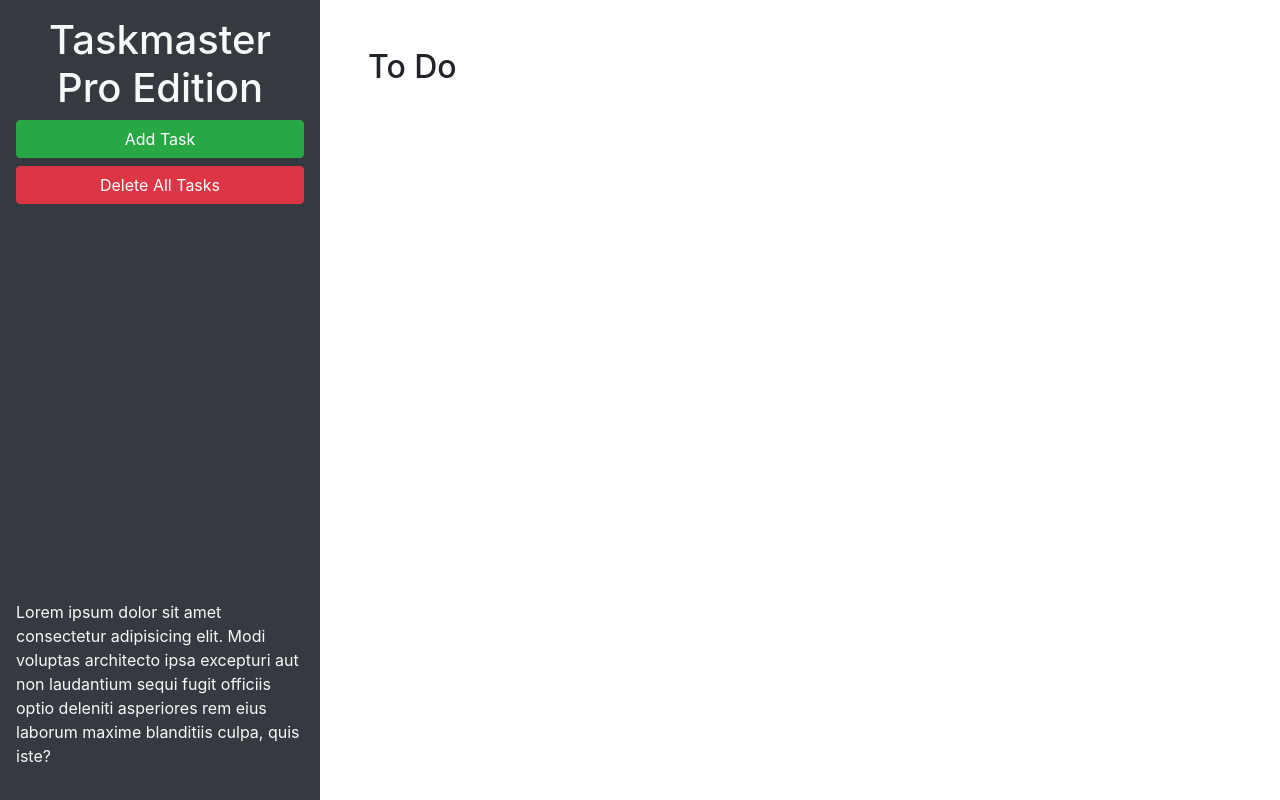
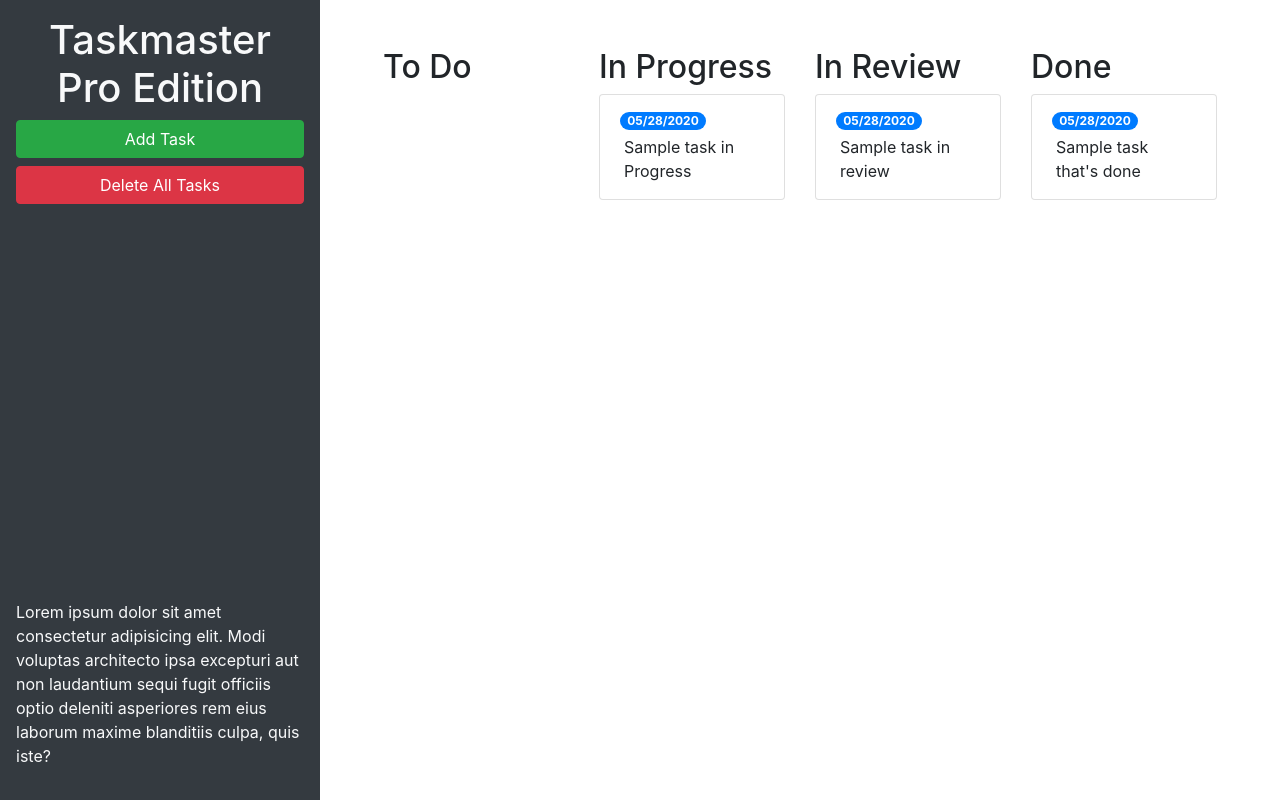
Before and after one commit to jendevane/taskmaster-pro, a plain HTML site: page index.html in a window 1280 px wide. Drawn offline with nearby package versions, Linux system fonts and the light colour scheme.

Commit message:
added col

```diff
--- a/index.html
+++ b/index.html
@@ -1,44 +1,97 @@
 <!DOCTYPE html>
 <html lang="en">
-
   <head>
-  <meta charset="UTF-8">
-  <meta name="viewport" content="width=device-width, initial-scale=1.0">
-  <meta http-equiv="X-UA-Compatible" content="ie=edge">
-  <link rel="stylesheet" href="https://cdnjs.cloudflare.com/ajax/libs/twitter-bootstrap/4.3.1/css/bootstrap.min.css">
+    <meta charset="UTF-8" />
+    <meta name="viewport" content="width=device-width, initial-scale=1.0" />
+    <meta http-equiv="X-UA-Compatible" content="ie=edge" />
+    <link
+      rel="stylesheet"
+      href="https://cdnjs.cloudflare.com/ajax/libs/twitter-bootstrap/4.3.1/css/bootstrap.min.css"
+    />
     <link rel="stylesheet" href="./assets/css/style.css" />
     <title>Taskmaster Pro</title>
   </head>
 
   <body>
-
     <div class="row min-vh-100 no-gutters">
-    <header class="col-12 col-lg-3 bg-dark text-light d-flex flex-column p-4 p-lg-3">
+      <header
+        class="col-12 col-lg-3 bg-dark text-light d-flex flex-column p-4 p-lg-3"
+      >
         <h1 class="text-center">Taskmaster Pro Edition</h1>
-      <button id="create-task" class="btn btn-block btn-success" data-toggle="modal" data-target="#task-form-modal">Add
-        Task</button>
-      <button id="remove-tasks" class="btn btn-block btn-danger">Delete All Tasks</button>
-      <p class="mt-auto">Lorem ipsum dolor sit amet consectetur adipisicing elit. Modi voluptas architecto ipsa
-        excepturi aut non
-        laudantium sequi fugit officiis optio deleniti asperiores rem eius laborum maxime blanditiis culpa, quis iste?
+        <button
+          id="create-task"
+          class="btn btn-block btn-success"
+          data-toggle="modal"
+          data-target="#task-form-modal"
+        >
+          Add Task
+        </button>
+        <button id="remove-tasks" class="btn btn-block btn-danger">
+          Delete All Tasks
+        </button>
+        <p class="mt-auto">
+          Lorem ipsum dolor sit amet consectetur adipisicing elit. Modi voluptas
+          architecto ipsa excepturi aut non laudantium sequi fugit officiis
+          optio deleniti asperiores rem eius laborum maxime blanditiis culpa,
+          quis iste?
         </p>
       </header>
       <main class="col-12 col-lg-9">
-      <div class="m-5">
+        <div class="m-5 row justify-content-around">
+          <div class="col">
             <h2>To Do</h2>
-        <ul id="list-toDo" class="list-group"> </ul>
+            <ul id="list-toDo" class="list-group"></ul>
+          </div>
+          <div class="col">
+            <h2>In Progress</h2>
+            <ul id="list-inProgress" class="list-group">
+              <li class="list-group-item">
+                <span class="badge badge-primary badge-pill"> 05/28/2020</span>
+                <p class="m-1">Sample task in Progress</p>
+              </li>
+            </ul>
+          </div>
+          <div class="col">
+            <h2>In Review</h2>
+            <ul id="list-inReview" class="list-group">
+              <li class="list-group-item">
+                <span class="badge badge-primary badge-pill"> 05/28/2020 </span>
+                <p class="m-1">Sample task in review</p>
+              </li>
+            </ul>
+          </div>
+          <div class="col">
+            <h2>Done</h2>
+            <ul id="list-done" class="list-group">
+              <li class="list-group-item">
+                <span class="badge badge-primary badge-pill">05/28/2020</span>
+                <p class="m-1">Sample task that's done</p>
+              </li>
+            </ul>
+          </div>
         </div>
       </main>
     </div>
 
     <!-- Modal -->
-  <div class="modal fade" id="task-form-modal" tabindex="-1" role="dialog" aria-labelledby="task-form-modal"
-    aria-hidden="true">
+    <div
+      class="modal fade"
+      id="task-form-modal"
+      tabindex="-1"
+      role="dialog"
+      aria-labelledby="task-form-modal"
+      aria-hidden="true"
+    >
       <div class="modal-dialog modal-dialog-centered" role="document">
         <div class="modal-content">
           <div class="modal-header">
             <h5 class="modal-title" id="task-form-modal">Add New Task</h5>
-          <button type="button" class="close" data-dismiss="modal" aria-label="Close">
+            <button
+              type="button"
+              class="close"
+              data-dismiss="modal"
+              aria-label="Close"
+            >
               <span aria-hidden="true">&times;</span>
             </button>
           </div>
@@ -50,12 +103,23 @@
               </div>
               <div class="form-group">
                 <label for="modalDueDate">Due date</label>
-              <input type="text" id="modalDueDate" placeholder="mm/dd/yyyy" autocomplete="off" />
+                <input
+                  type="text"
+                  id="modalDueDate"
+                  placeholder="mm/dd/yyyy"
+                  autocomplete="off"
+                />
               </div>
             </form>
           </div>
           <div class="modal-footer">
-          <button type="button" class="btn btn-secondary" data-dismiss="modal">Close</button>
+            <button
+              type="button"
+              class="btn btn-secondary"
+              data-dismiss="modal"
+            >
+              Close
+            </button>
             <button type="button" class="btn btn-primary">Save Task</button>
           </div>
         </div>
@@ -67,5 +131,4 @@
     <script src="https://cdnjs.cloudflare.com/ajax/libs/twitter-bootstrap/4.3.1/js/bootstrap.min.js"></script>
     <script src="./assets/js/script.js"></script>
   </body>
-
 </html>
```
Lines whose indentation alone changed are shown as unchanged.
